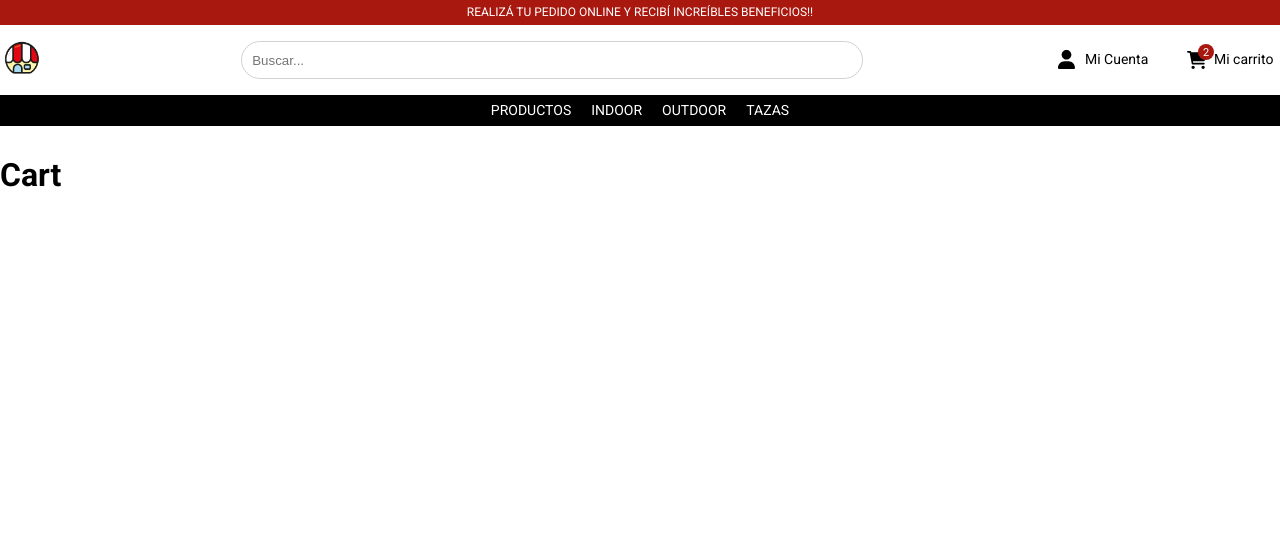
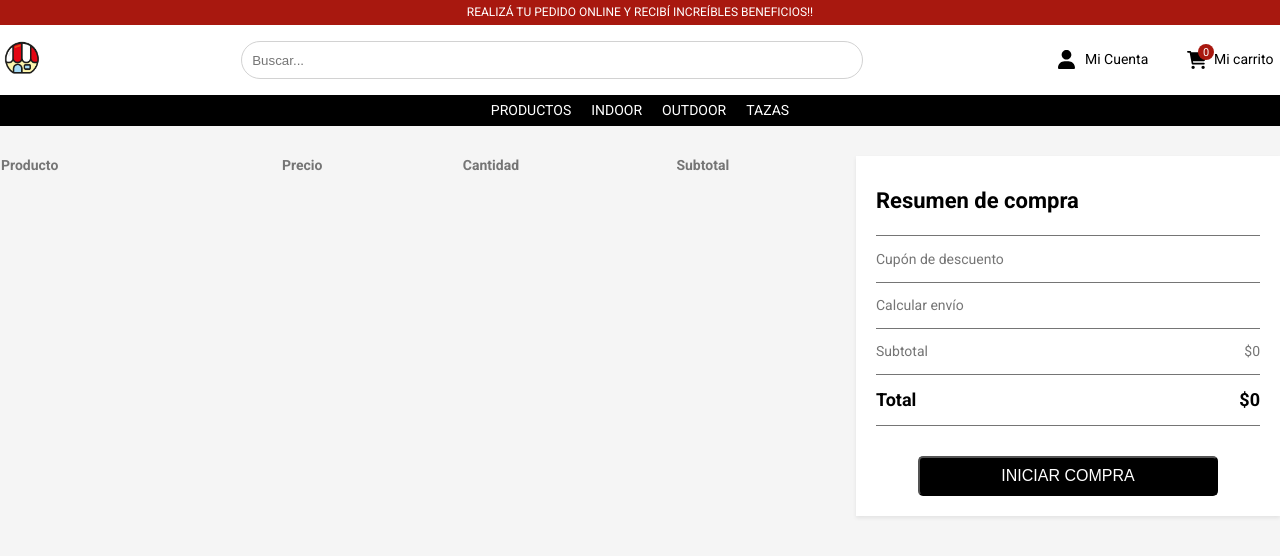
Before and after one commit to tecram/regalon-marcetcristian, a React (Create React App) app: page /cart in a window 1280 px wide. Shown: the top 556 px of the page. Built offline with nearby package versions, Linux system fonts and the light colour scheme.

Commit message:
Partial commit

```diff
--- a/src/App.js
+++ b/src/App.js
@@ -1,11 +1,13 @@
 import NavBar from './components/NavBar/NavBar'
 import ItemListContainer from './components/ItemListContainer/ItemListContainer'
 import ItemDetailContainer from './components/ItemDetailContainer/ItemDetailContainer'
+import CartProvider from './components/contexts/CartContext'
 import Cart from './components/Cart/Cart'
 import { BrowserRouter, Routes, Route } from "react-router-dom"
 
 function App() {
   return <>
+    <CartProvider>
       <BrowserRouter>
         <NavBar />
         <Routes>
@@ -18,6 +20,7 @@ function App() {
           <Route path="/cart" element={<Cart />} />
         </Routes>
       </BrowserRouter>
+    </CartProvider>
   </>
 }
 
--- a/src/components/Cart/Cart.jsx
+++ b/src/components/Cart/Cart.jsx
@@ -1,5 +1,68 @@
+import React, { useContext, useEffect, useState } from "react"
+import { CartContext } from "../contexts/CartContext"
+import "./Cart.scss"
+
 const Cart = () => {
-  return ( <h1>Cart</h1> );
-}
+  const [totalPrice, setTotalPrice] = useState(0)
+  const { cartItems } = useContext(CartContext)
 
-export default Cart;
+  useEffect(() => {
+    let total = 0
+    cartItems.forEach((item, index) => {
+      total += parseInt(item.price)
+    });
+    setTotalPrice(total)
+  }, [cartItems])
+
+  return (
+    <>
+      <section className="cart-container">
+        <div className="cart-left">
+          <table>
+            <thead>
+              <tr>
+                <th className="cart-product-table-title" colSpan={2}>Producto</th>
+                <th>Precio</th>
+                <th>Cantidad</th>
+                <th>Subtotal</th>
+                <th>&nbsp;</th>
+              </tr>
+            </thead>
+            <tbody>
+              {cartItems.map((item) => (
+                <tr>
+                  <td className="cart-product-thumb">
+                    <div className="cart-thumb-container">
+                      <img src={item.pictureUrl} alt={item.title} />
+                    </div>
+                  </td>
+                  <td className="cart-product-name">{item.title}</td>
+                  <td>${item.price}</td>
+                  <td>2</td>
+                  <td>${item.price}</td>
+                  <td><img src="../../assets/icons/trash-icon.svg" alt="Remover producto" /></td>
+                </tr>
+              ))}
+            </tbody>
+          </table>
+        </div>
+        <div className="cart-right">
+          <h3>Resumen de compra</h3>
+          <p className="cart-coupon">Cupón de descuento</p>
+          <p className="cart-delivery">Calcular envío</p>
+          <p className="cart-subtotal">
+            <span className="cart-subtotal-title">Subtotal</span>
+            <span className="cart-subtotal-value">${totalPrice}</span>
+          </p>
+          <p className="cart-total">
+            <span className="cart-total-title">Total</span>
+            <span className="cart-total-value">${totalPrice}</span>
+          </p>
+          <button className="buy-button">INICIAR COMPRA</button>
+        </div>
+      </section>
+    </>
+  );
+};
+
+export default Cart
--- /dev/null
+++ b/src/components/Cart/Cart.scss
@@ -0,0 +1,142 @@
+@import '../../scss/variables.scss';
+
+body {
+  background-color: #f5f5f5;
+}
+
+.cart-container {
+  @include center-layout();
+  display: flex;
+  justify-content: space-between;
+  align-items: flex-start;
+
+  .cart-left {
+    max-width: calc(70% - 30px);
+    width: 100%;
+    margin-right: 30px;
+
+    table {
+      width: 100%;
+      border-collapse: collapse;
+
+      thead {
+        th {
+          color: #757575;
+          font-size: 14px;
+          text-align: center;
+          padding-bottom: 16px;
+
+          &.cart-product-table-title {
+            text-align: left;
+          }
+        }
+      }
+
+      tbody {
+        box-shadow: 0 2px 4px 0 rgba(0, 0, 0, 0.08);
+        background-color: #FFFFFF;
+        padding: 10px 0;
+        min-height: 54px;
+
+        tr {
+          line-height: 54px;
+
+          td {
+            text-align: center;
+            border: none;
+
+            &.cart-product-thumb {
+              .cart-thumb-container {
+                max-height: 44px;
+                display: flex;
+                justify-content: center;
+                align-items: center;
+
+                img {
+                  display: block;
+                  max-height: 44px;
+                }
+              }
+            }
+
+            &.cart-product-name {
+              text-align: left;
+            }
+          }
+        }
+      }
+    }
+  }
+
+  .cart-right {
+    max-width: 30%;
+    width: 100%;
+    font-size: 14px;
+    color: #757575;
+    padding: 10px 20px 20px;
+    background-color: #FFFFFF;
+    box-shadow: 0 2px 4px 0 rgba(0, 0, 0, 0.08);
+
+    h3 {
+      font-size: 22px;
+      color: #000000;
+    }
+
+    .cart-coupon {
+      border-top: solid 1px #757575;
+      border-bottom: solid 1px #757575;
+      padding: 15px 0;
+    }
+
+    .cart-delivery {
+      border-bottom: solid 1px #757575;
+      padding: 0 0 15px;
+    }
+
+    .cart-subtotal {
+      border-bottom: solid 1px #757575;
+      padding: 0 0 15px;
+      display: flex;
+      justify-content: space-between;
+      align-items: center;
+    }
+
+    .cart-total {
+      border-bottom: solid 1px #757575;
+      padding: 0 0 15px;
+      display: flex;
+      justify-content: space-between;
+      align-items: center;
+
+      .cart-total-title,
+      .cart-total-value {
+        font-size: 18px;
+        font-weight: 600;
+        color: #000000;
+      }
+    }
+
+    .buy-button {
+      @include buy-button();
+      margin: 30px auto 0;
+      display: block;
+    }
+  }
+
+  @media (max-width: 1024px) {
+    display: block;
+    margin: 0 auto;
+    max-width: calc(100% - 40px);
+
+    .cart-left {
+      max-width: 100%;
+      width: 100%;
+    }
+
+    .cart-right {
+      max-width: calc(100% - 40px);
+      width: 100%;
+      margin-top: 30px;
+    }
+  }
+}
--- a/src/components/CartWidget/CartWidget.jsx
+++ b/src/components/CartWidget/CartWidget.jsx
@@ -1,10 +1,13 @@
 import './CartWidget.scss'
+import { useContext } from 'react';
+import { CartContext } from '../contexts/CartContext';
 
 const CartWidget = () => {
+  const { cartItems } = useContext(CartContext)
   return (
     <div className='cart'>
       <span className='cart-icon'>
-        <span className='cart-counter'>2</span>
+        <span className='cart-counter'>{cartItems.length}</span>
       </span>
       Mi carrito
     </div>
--- a/src/components/ItemDetail/ItemDetail.jsx
+++ b/src/components/ItemDetail/ItemDetail.jsx
@@ -1,13 +1,17 @@
-import { useState } from 'react'
+import { useState, useContext } from 'react'
 import ItemCount from '../ItemCount/ItemCount'
 import './ItemDetail.scss'
 import { Link } from 'react-router-dom'
+import { CartContext } from '../contexts/CartContext'
 
 const ItemDetail = ({ product, loading }) => {
-  const [amount, setAmount] = useState(0);
+  const [amount, setAmount] = useState(0)
+  const { setCartItems } = useContext(CartContext)
+
 
   const onAdd = (amount) => {
-    setAmount(amount);
+    setAmount(amount)
+    setCartItems((prevState) => [...prevState, product])
   };
 
   const displayElements = () => {
@@ -27,7 +31,7 @@ const ItemDetail = ({ product, loading }) => {
               <p className="pdp-description">{product.description}</p>
             </div>
             {amount === 0 ? (
-              <ItemCount stock={product.stock} initial="1" onAdd={onAdd} />
+              <ItemCount stock={product.stock} initial="1" onAdd={onAdd} amount={amount} />
             ) : (
               <div>
                 <h3 className="text-added">{amount} productos agregados al carrito.</h3>
--- a/src/components/NavBar/NavBar.scss
+++ b/src/components/NavBar/NavBar.scss
@@ -4,11 +4,12 @@ header {
   width: 100%;
   max-width: 100%;
   margin-bottom: 30px;
+  background-color: #FFFFFF;
 
   .pre-header {
     height: 25px;
     background-color: #A8180F;
-    color: white;
+    color: #FFFFFF;
     line-height: 25px;
     display: flex;
     justify-content: center;
--- /dev/null
+++ b/src/components/contexts/CartContext.js
@@ -0,0 +1,15 @@
+import React, { createContext, useState } from "react"
+
+export const CartContext = createContext()
+
+const CartProvider = (props) => {
+  const [cartItems, setCartItems] = useState([])
+
+  return (
+    <CartContext.Provider value={{ cartItems, setCartItems }}>
+      {props.children}
+    </CartContext.Provider>
+  );
+};
+
+export default CartProvider
```
Also changed, not shown: src/components/ItemListContainer/ItemListContainer.jsx (+6 -6 lines), src/assets/icons/trash-icon.svg (added). Lines whose indentation alone changed are shown as unchanged.
